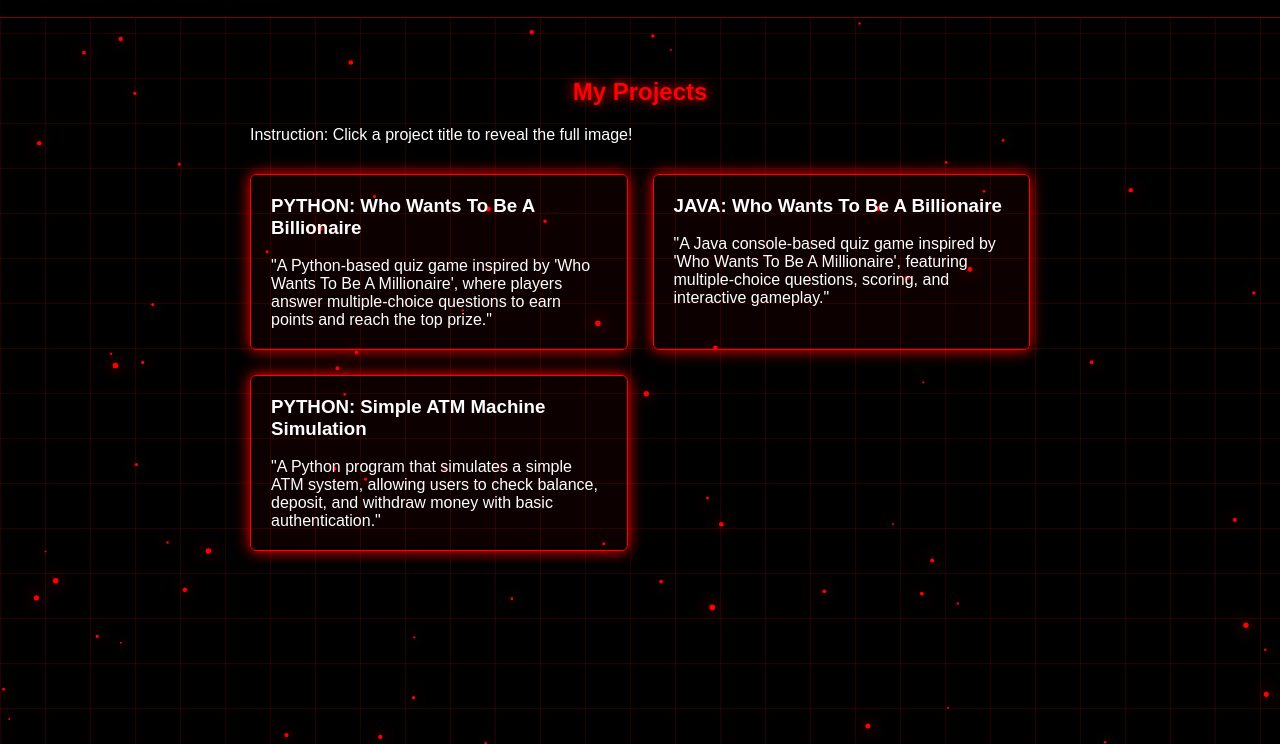
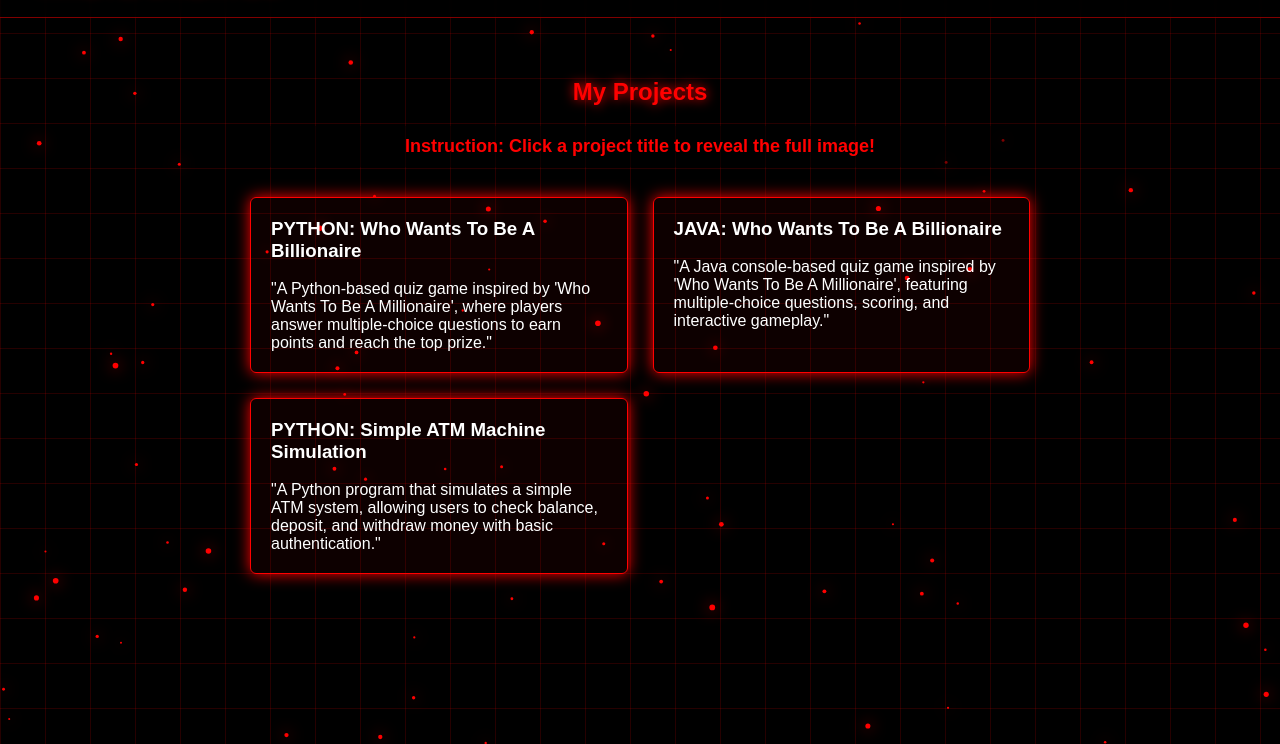
Before and after one commit to kreyzcreates/Portfolio-Login-Project, a plain HTML site: page projects.html in a window 1280 px wide. Shown: the part 56-800 px from the top of the page. Drawn offline with Linux system fonts and the light colour scheme; sample sign-in values are in the browser's storage.

Commit message:
Update style.css

```diff
--- a/css/style.css
+++ b/css/style.css
@@ -360,3 +360,14 @@ input:focus {
     cursor: pointer;
     text-shadow: 0 0 10px red;
 }
+
+.instruction-text {
+    font-size: 18px;
+    font-weight: bold;
+    color: #ff0000; /* Red text color */
+    text-align: center;
+    margin-bottom: 20px;
+    background-color: rgba(0, 0, 0, 0.5);
+    padding: 10px;
+    border-radius: 5px;
+}
```
